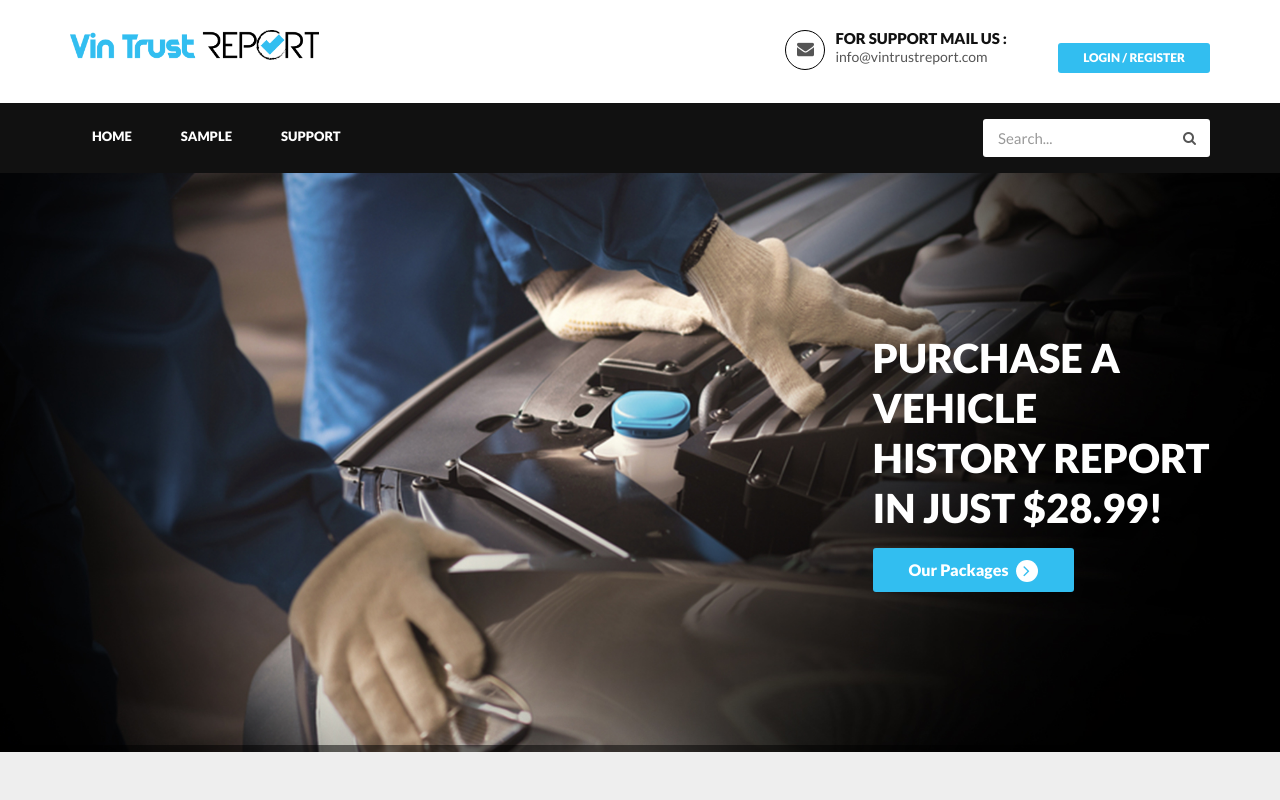
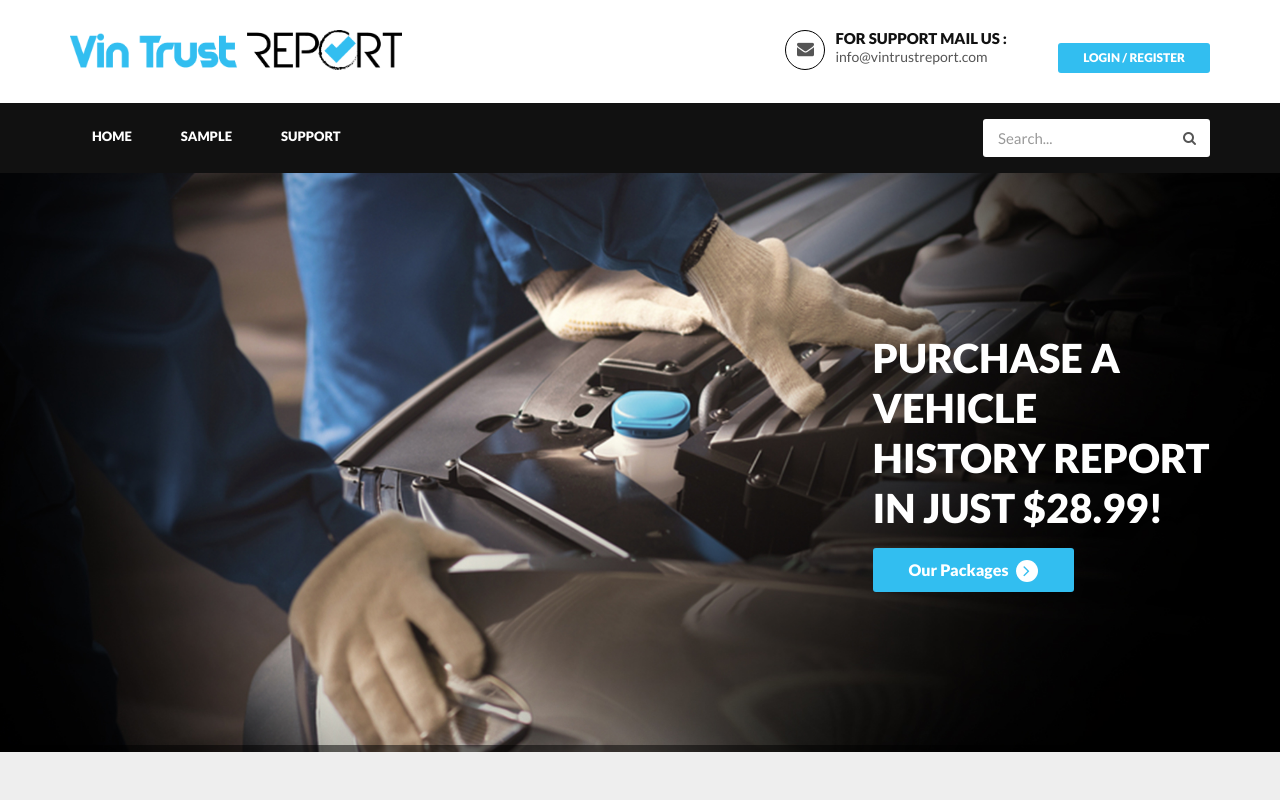
Before and after one commit to muhammadhuzaifaqayyum/vintrustreport, a plain HTML site: page index.html in a window 1280 px wide. Shown: the top 800 px of the page. Drawn offline with Linux system fonts and the light colour scheme.

Commit message:
Update index.html

```diff
--- a/index.html
+++ b/index.html
@@ -122,7 +122,7 @@
       <div class="container">
         <div class="row">
           <div class="col-sm-3 col-md-2">
-            <div class="logo"> <a href="index.html"><img style="height: 30px;" src="assets/images/logo.png"
+            <div class="logo"> <a href="index.html"><img style="height: 40px;" src="assets/images/logo.png"
                   alt="image" /></a> </div>
           </div>
           <div class="col-sm-9 col-md-10">
```
